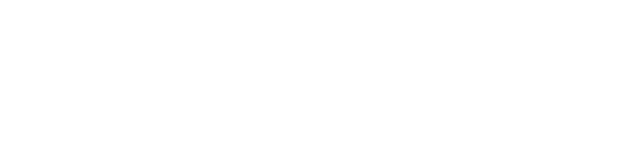
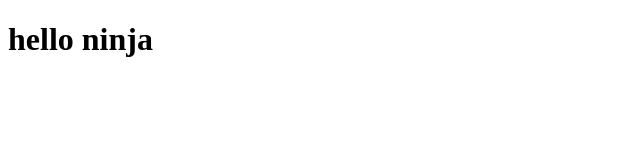
Before and after one commit to jayteemoney/first, a plain HTML site: page index.html in a window 1280 px wide. Shown: the whole page, without its empty margins (0-640 px from the left). Drawn offline with Linux system fonts and the light colour scheme.

Commit message:
added a heading

```diff
--- a/index.html
+++ b/index.html
@@ -6,6 +6,6 @@
     <title>Document</title>
 </head>
 <body>
-
+    <h1>hello ninja</h1>
 </body>
 </html>
```
